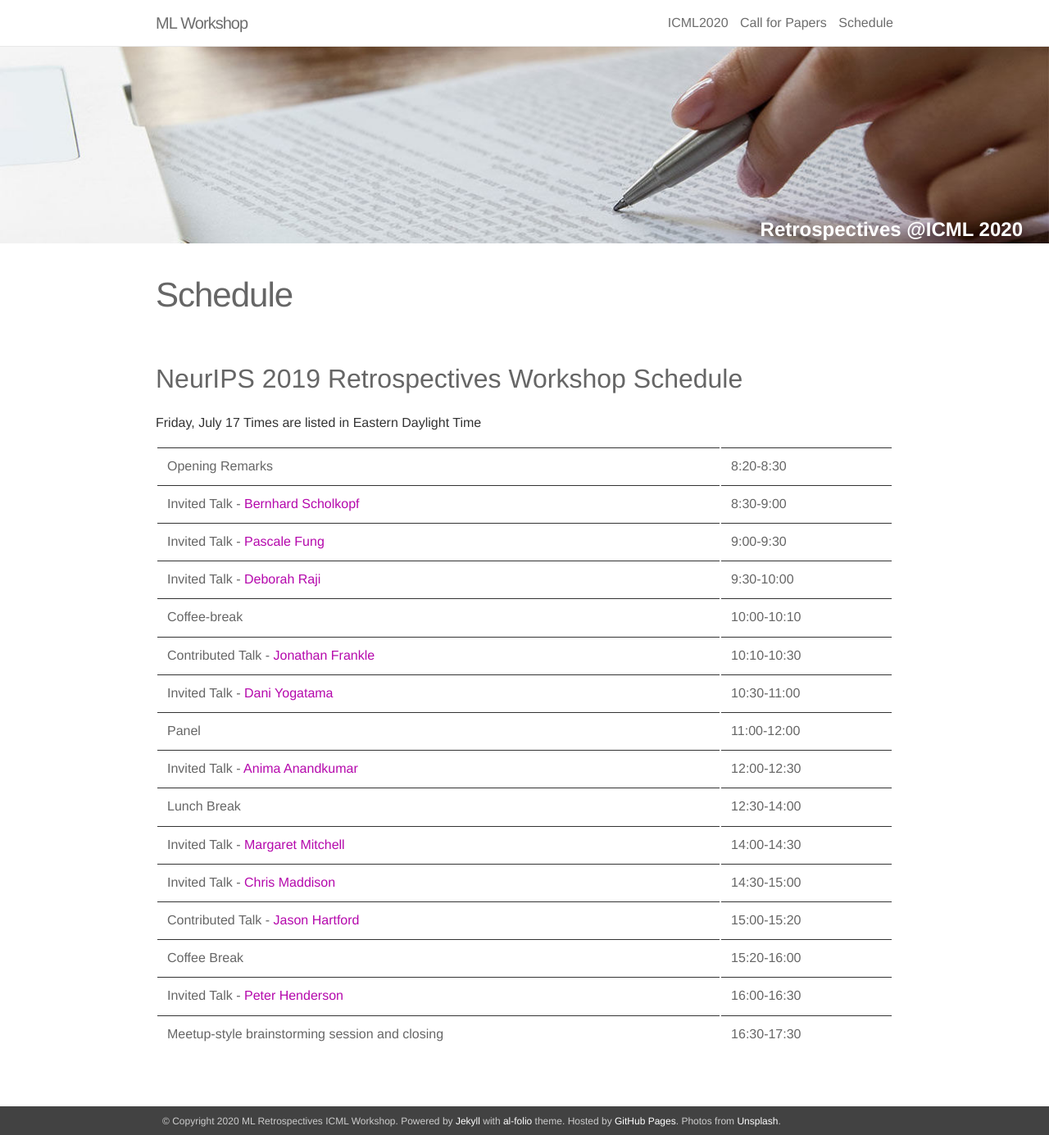
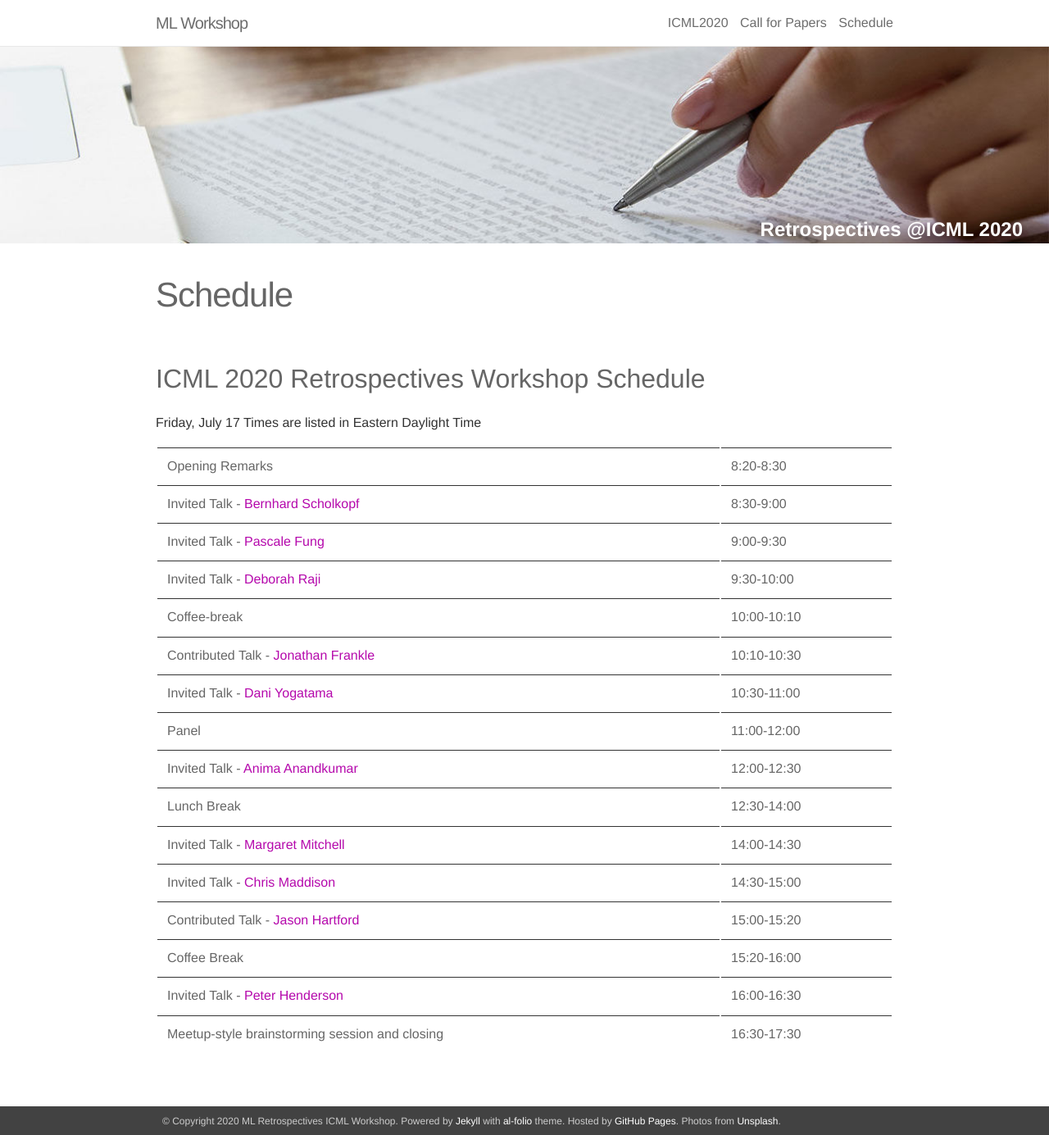
Before and after one commit to ml-retrospectives/icml2020, a Jekyll site: the page built from _pages/02_schedule.md, in a window 1280 px wide and 1385 px high. Shown: the whole window at 82% size. Built offline with Jekyll 4.4.1, drawn with Linux system fonts in a browser that asks for light colours; nearby versions of some CDN libraries.

Commit message:
Update 02_schedule.md

```diff
--- a/_pages/02_schedule.md
+++ b/_pages/02_schedule.md
@@ -4,7 +4,7 @@ permalink: /schedule/
 title: Schedule
 ---
 
-# NeurIPS 2019 Retrospectives Workshop Schedule
+# ICML 2020 Retrospectives Workshop Schedule
 Friday, July 17
 Times are listed in Eastern Daylight Time
 
```
